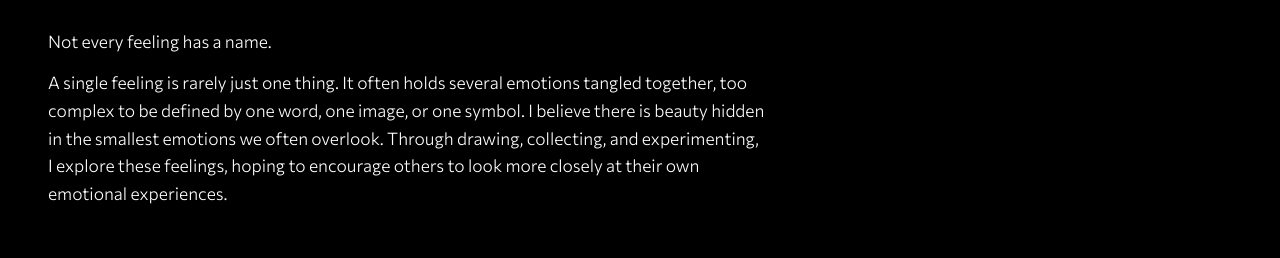
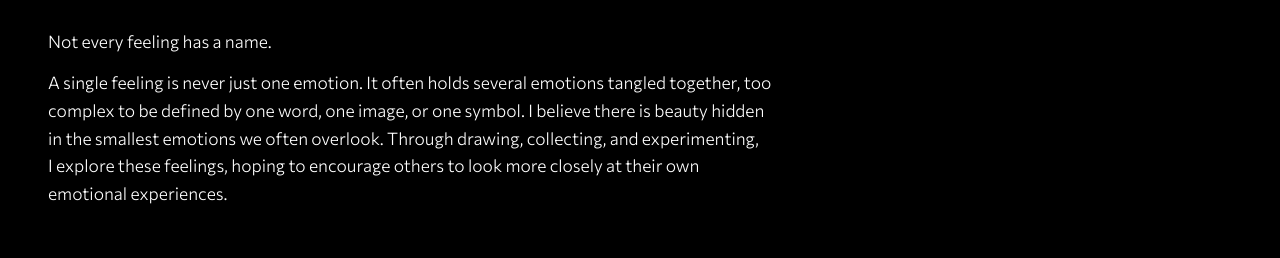
Before and after one commit to parks040/unnamed-feelings-living-archive, a plain HTML site: page index.html in a window 1280 px wide. Shown: the part 289-547 px from the top of the page. Drawn offline with Linux system fonts and the light colour scheme.

Commit message:
edit intro

```diff
--- a/index.html
+++ b/index.html
@@ -347,7 +347,7 @@ html body #ascii > .asc-full{width:calc(100% + var(--gutter-l) + var(--gutter-r)
       <h1>Unnamed Feelings<span class="sub">Living Archive</span></h1>
       <div class="intro-wrap">
         <p class="intro">Not every feeling has a name.</p>
-        <p class="intro">A single feeling is rarely just one thing. It often holds several emotions tangled together, too complex to be defined by one word, one image, or one symbol. I believe there is beauty hidden in the smallest emotions we often overlook. Through drawing, collecting, and experimenting, I explore these feelings, hoping to encourage others to look more closely at their own emotional experiences.</p>
+        <p class="intro">A single feeling is never just one emotion. It often holds several emotions tangled together, too complex to be defined by one word, one image, or one symbol. I believe there is beauty hidden in the smallest emotions we often overlook. Through drawing, collecting, and experimenting, I explore these feelings, hoping to encourage others to look more closely at their own emotional experiences.</p>
       </div>
     </div>
   </section>
```
